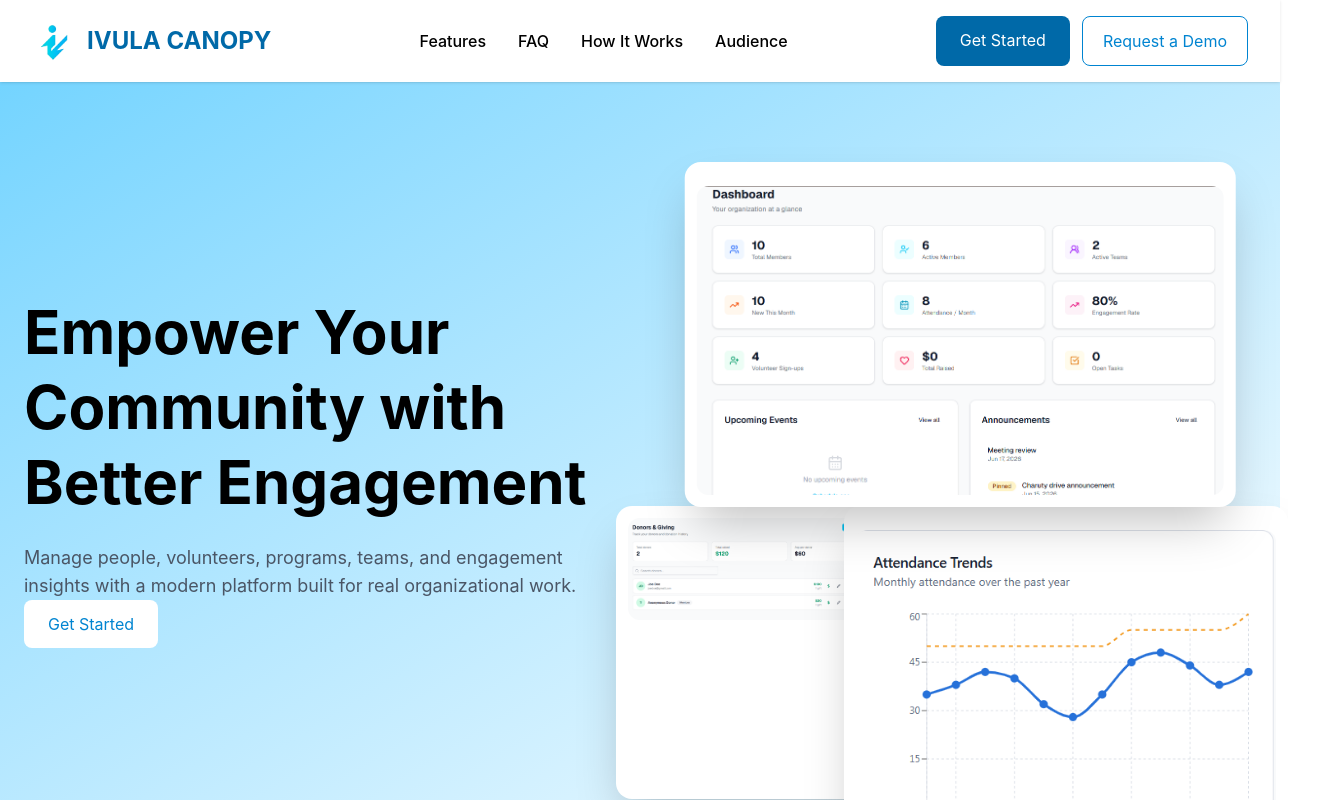
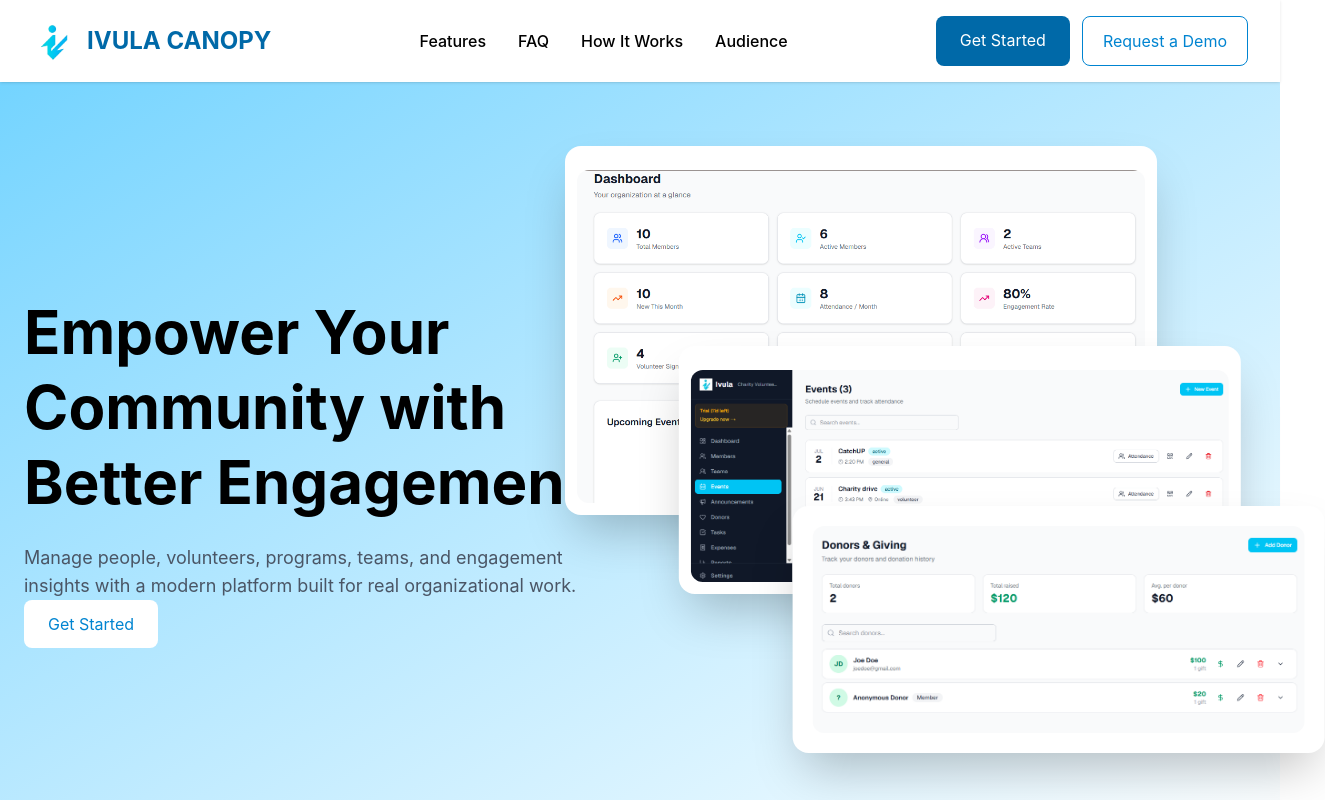
Before and after one commit to Ivula-Technologies/canopy-landingpage, a React (Vite) app: page / in a window 1280 px wide. Shown: the top 800 px of the page, 1325 px wide, since content can reach past the window. Built offline with nearby package versions, Linux system fonts and the light colour scheme.

Commit message:
replaced the hero images and get started to match the actual system

```diff
--- a/src/components/Hero.jsx
+++ b/src/components/Hero.jsx
@@ -1,6 +1,6 @@
 import donors from "../assets/images/donors.png";
 import dashboard from "../assets/images/dashboard.png";
-import attendance from "../assets/images/attendance.png";
+import events from "../assets/images/events.png";
 
   function Hero() {
   return (
@@ -20,7 +20,7 @@
           </p>
 
           <a
-  href="https://www.ivulatechnologies.com/"
+  href="https://canopy.ivulatechnologies.com/"
   target="_blank"
   rel="noopener noreferrer"
   className="bg-white text-sky-600 px-6 py-3 rounded-lg hover:bg-sky-800 inline-block"
@@ -34,22 +34,22 @@
         {/* Right Side Dashboard Showcase */}
         <div className="hidden md:block relative h-[650px] w-full">
 
-          {/* Left Dashboard */}
+          {/* Donor Management */}
           <div
             className="
               absolute
-              -left-12
+              left-2/3
+              -translate-x-1/2
               top-90
-              w-[45%]
-              h-[45%]
+              w-[90%]
               bg-white
-              p-3
+              p-5
               rounded-2xl
               shadow-2xl
-              hover:scale-105
+              hover:scale-125
               transition-transform
               duration-300
-              z-10
+              z-40
             "
           >
 
@@ -61,14 +61,14 @@
             />
           </div>
 
-          {/* Main Dashboard */}
+          {/* Dashboard image */}
           <div
             className="
               absolute
-              left-1/2
+              left-1/3
               -translate-x-1/2
-              top-4
-              w-[93%]
+              top-0
+              w-full
               bg-white
               p-3
               rounded-2xl
@@ -76,7 +76,7 @@
               hover:scale-105
               transition-transform
               duration-300
-              z-30
+              z-20
             "
           >
             <div className="flex gap-2 mb-3">
@@ -89,28 +89,29 @@
             />
           </div>
 
-          {/* Right Dashboard */}
+          {/* Events image */}
           <div
             className="
               absolute
-              -right-8
-              top-90
-              w-[75%]
+              left-1/2
+              -translate-x-1/2
+              top-50
+              w-[95%]
               bg-white
               p-3
               rounded-2xl
               shadow-2xl
-              hover:scale-105
+              hover:scale-120
               transition-transform
               duration-300
-              z-20
+              z-30
             "
           >
             <div className="flex gap-2 mb-3">
             </div>
 
             <img
-              src={attendance}
+              src={events}
               className="rounded-xl w-full"
             />
           </div>
--- a/src/components/Nav.jsx
+++ b/src/components/Nav.jsx
@@ -50,7 +50,7 @@
       {/* Action Buttons */}
       <div className="flex gap-3">
         <a
-  href="https://www.ivulatechnologies.com/"
+  href="https://canopy.ivulatechnologies.com/"
   target="_blank"
   rel="noopener noreferrer"
   className="bg-sky-700 text-white px-6 py-3 rounded-lg hover:bg-sky-600 inline-block"
```
Also changed, not shown: src/assets/images/events.png.
